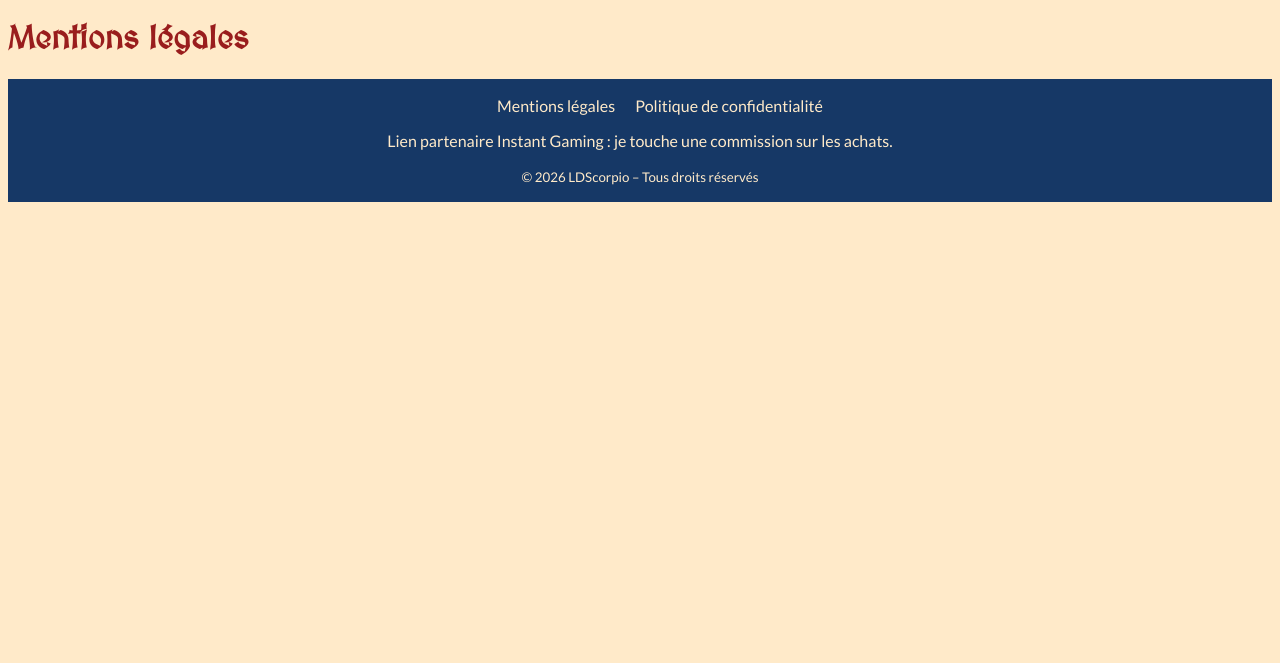
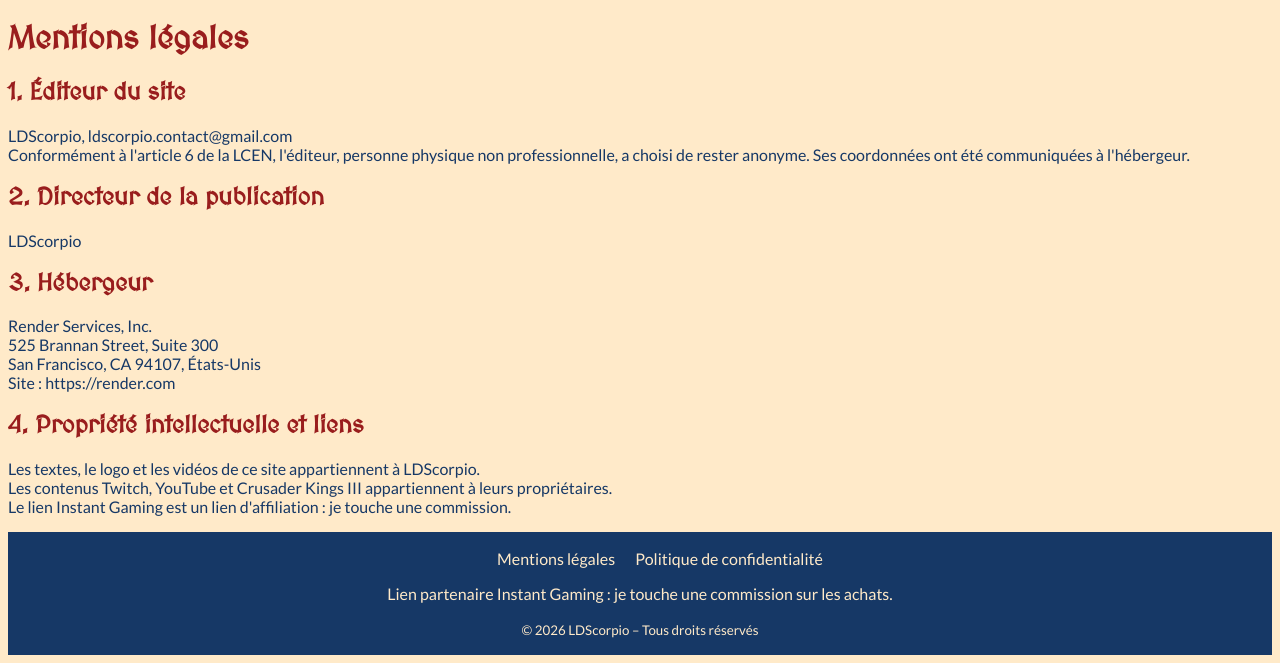
Before and after one commit to Dylan-Chap/ldscorpio, a Flask app: page /mentions-legales in a window 1280 px wide. Shown: the part 158-821 px from the top of the page. Before the commit the page ends 360 px from the top, so only its background shows below. Run offline with Flask 3, Linux system fonts and the light colour scheme.

Commit message:
Add legal notice content

```diff
--- a/templates/mentions_legales.html
+++ b/templates/mentions_legales.html
@@ -2,4 +2,30 @@
 {% block title %}Mentions légales{% endblock %}
 {% block content %}
     <h1>Mentions légales</h1>
+    <h2>1. Éditeur du site</h2>
+    <p>
+        LDScorpio, ldscorpio.contact@gmail.com<br>
+        Conformément à l'article 6 de la LCEN,
+        l'éditeur, personne physique non professionnelle,
+        a choisi de rester anonyme.
+        Ses coordonnées ont été communiquées à l'hébergeur.
+    </p>
+    <h2>2. Directeur de la publication</h2>
+    <p>LDScorpio</p>
+    <h2>3. Hébergeur</h2>
+    <p>
+        Render Services, Inc.<br>
+        525 Brannan Street, Suite 300<br>
+        San Francisco, CA 94107, États-Unis<br>
+        Site : https://render.com
+    </p>
+    <h2>4. Propriété intellectuelle et liens</h2>
+    <p>
+        Les textes, le logo et les vidéos de ce site
+        appartiennent à LDScorpio.<br>
+        Les contenus Twitch, YouTube et
+        Crusader Kings III appartiennent à leurs propriétaires.<br>
+        Le lien Instant Gaming est un lien d'affiliation :
+        je touche une commission.<br>
+    </p>
 {% endblock %}
```
